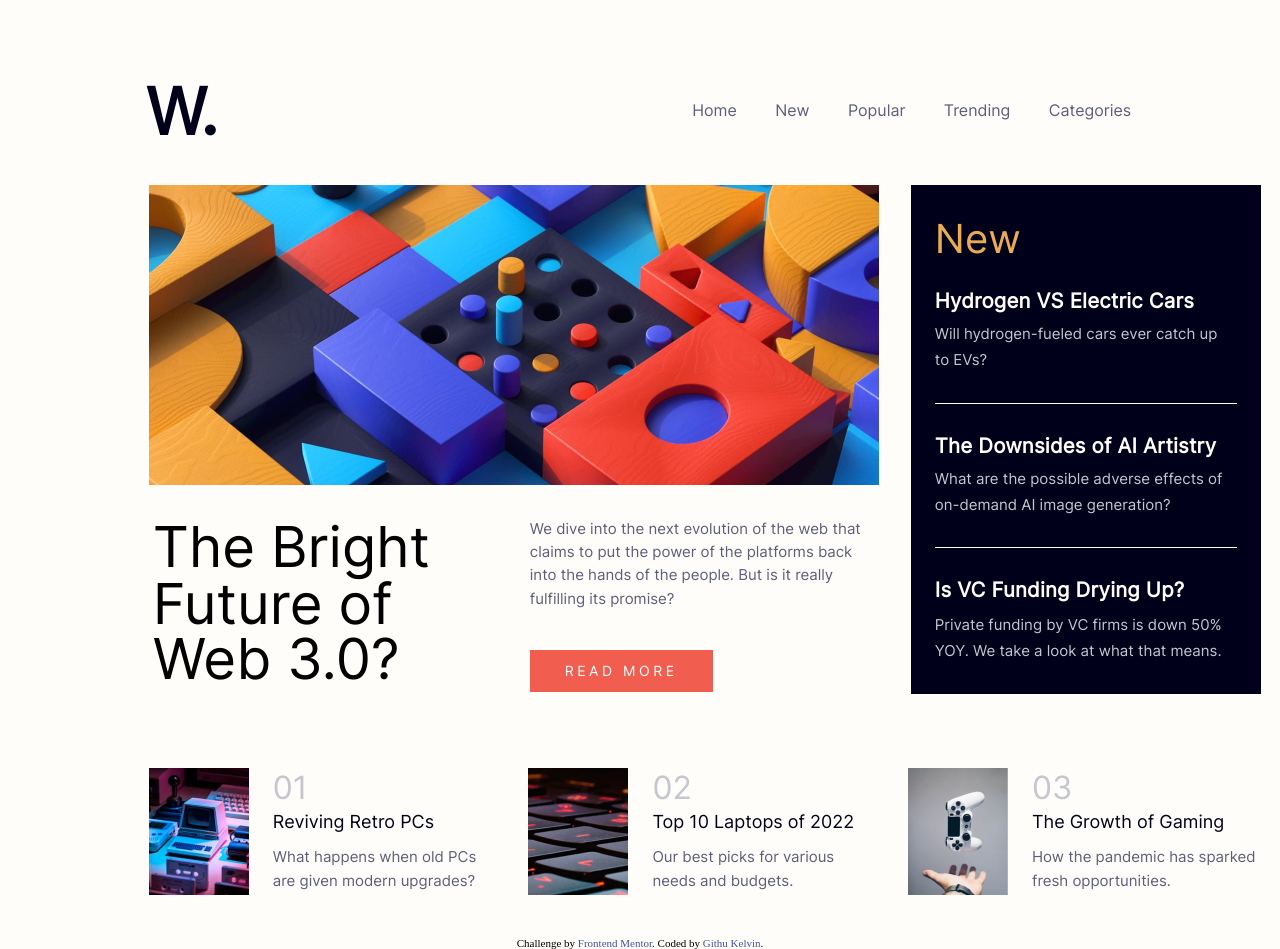
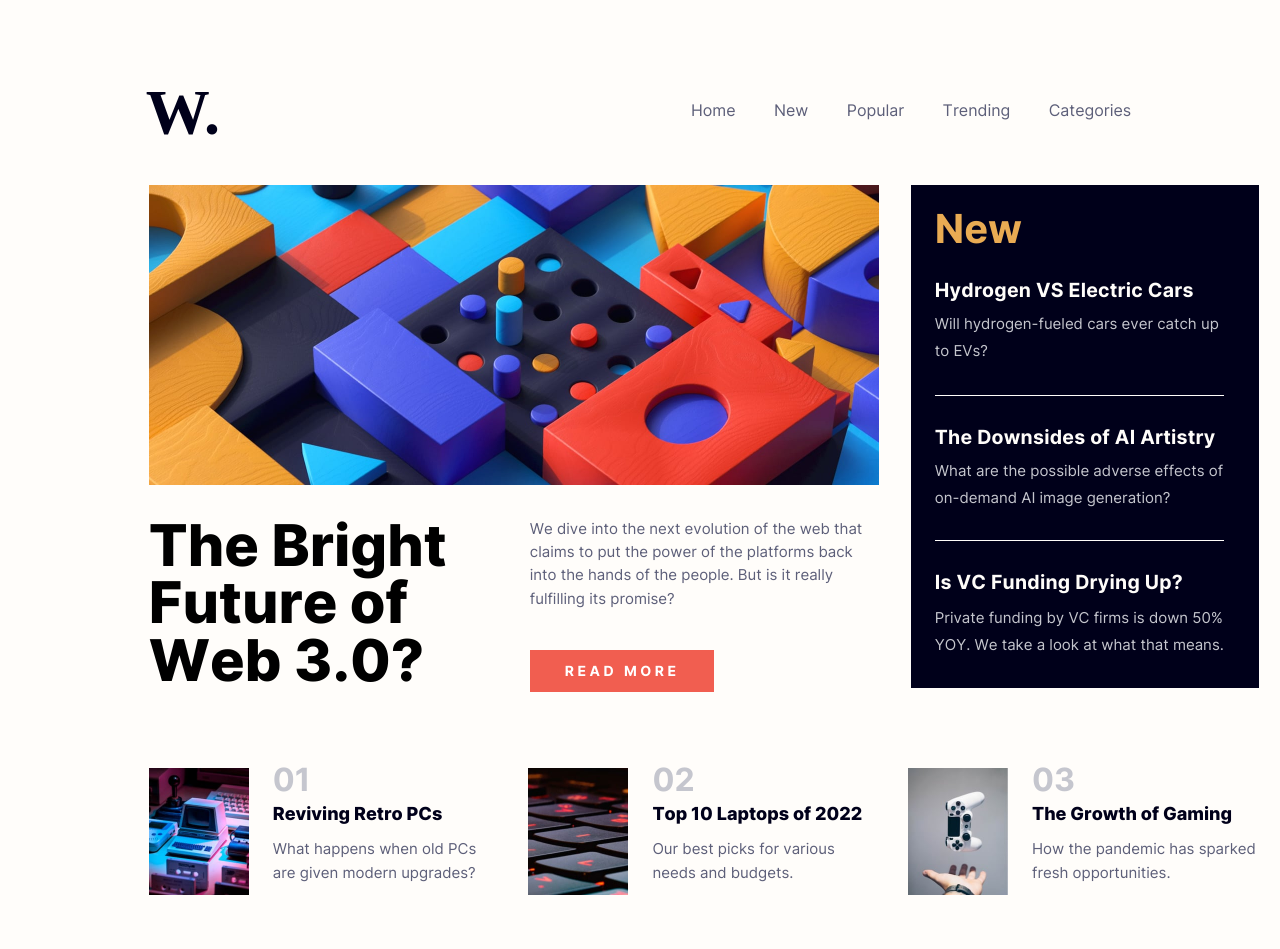
Before and after one commit to githukelvin/news-homepage, a plain HTML site: page index.html in a window 1280 px wide. Drawn offline with Linux system fonts and the light colour scheme; a web font is replaced by a local one.

Commit message:
small tweaks

```diff
--- a/index.html
+++ b/index.html
@@ -5,6 +5,8 @@
   <meta name="viewport" content="width=device-width, initial-scale=1.0"> <!-- displays site properly based on user's device -->
 
   <link rel="icon" type="image/png" sizes="32x32" href="./assets/images/favicon-32x32.png">
+  <!-- fonts  links -->
+  <link rel="preload" href="MyFontRegular.woff2" as="font" type="font/woff2" crossorigin>
 
   <title>Frontend Mentor | News homepage</title>
 
@@ -82,7 +84,7 @@
          <div class="card__info">
           <h1>01</h1>
           <h2><a href="">Reviving Retro PCs</a></h2>
-          <p>What happens when old PCs <br> are given modern upgrades?</p>
+          <p>What happens when old PCs  are given modern upgrades?</p>
          </div>
         </div>
         <!-- duplicate it 3 more times -->
@@ -111,10 +113,10 @@
             </div>
     </div>
   </main>
-  <div class="attribution">
+  <!-- <div class="attribution">
     Challenge by <a href="https://www.frontendmentor.io?ref=challenge" target="_blank">Frontend Mentor</a>.
     Coded by <a href="https://twitter.com/KelvinGithu">Githu  Kelvin</a>.
-  </div>
+  </div> -->
   <script src="./index.js"></script>
 </body>
 </html>
--- a/scss/main.scss
+++ b/scss/main.scss
@@ -6,7 +6,12 @@
 // first we give our main divs different colors
 //we start with layouting format
 // we will create a mixin
-
+main{
+    @include responsiveness(375px){
+        width: min-content;
+        overflow-x: hidden;
+    }
+}
 .top{
     @include display;
     grid-template-columns: 730px 350px;
@@ -22,6 +27,7 @@
         display:flex ;
         flex-direction: column;
         margin-bottom: 3em;
+        width: fit-content;
 
         .img{
             height:300px ;
@@ -30,6 +36,7 @@
             background-position: center;
             background-repeat: no-repeat;
             @include responsiveness(375px){
+            width: 95%;
             background-image: url("../assets/images/image-web-3-mobile.jpg");
             }
 
@@ -43,17 +50,16 @@
                 flex-direction: column;
             }
             .text{
-                font-family: Inter-Extrabold;
+                font-family: 'Inter-Extrabold';
                 width: 50%;
                 font-size: 1.8em;
                 line-height: 1;
-                transform: scale(.97888);
                 @include responsiveness(375px) {
                     width: 100%;
                 }
             }
             .details{
-                font-family: Inter-regular;
+                font-family: 'Inter-regular';
                 width:50%;
                 line-height: 1.55;
                 font-size: 15px;
@@ -72,7 +78,7 @@
                     font-size: 14px;
                     letter-spacing: 3.5px;
                     text-transform: uppercase;
-                    font-family: Inter-bold;
+                    font-family:'Inter-bold';
 
                     &:hover{
                         background: $Verydarkblue;
@@ -88,15 +94,14 @@
         display: flex;
         flex-direction: column;
         gap: 1.2em;
-        padding:1.8em 1.5em ;
+        padding:1.2em 1.5em ;
+        width: fit-content;
+        padding-right: 2.2em;
         .new{
             color: $Softrange;
-            font-family: Inter-bold;
+            font-family:'Inter-bold';
             font-size: 2.5em;
             margin-bottom: .3em;
-        }
-        .right:nth-child(4){
-            border: 0;
         }
        .cards{
             display: flex;
@@ -108,8 +113,8 @@
                 border-bottom: 1px solid $Off-white;
 
                 h1 {
-                    font-family: Inter-regular;
-                    font-size: 1.27em;
+                    font-family: 'Inter-bold';
+                    font-size: 1.22em;
                     letter-spacing: .234px;
                     line-height: 1;
                     margin-bottom: .5em;
@@ -129,8 +134,8 @@
 
                 p {
                     color: $Grayishblue;
-                    font-family: Inter-regular;
-                    line-height: 1.7;
+                    font-family:'Inter-regular';
+                    line-height: 1.8;
                     font-size: 15px;
                     @include responsiveness(375px) {
                         line-height: 1.7;
@@ -145,11 +150,11 @@
             }
             .mid{
                 margin-top: -.4em;
-                padding-bottom: 1.85em;
+                padding-bottom:1.78em;
             }
             .last{
                 margin-top: -.4em;
-                padding-bottom: .1em;
+                padding-bottom: .7em;
                 h1{
                     margin-bottom: .6em;
                 }
@@ -160,6 +165,7 @@
 }
 .bottom{
     @include display;
+    padding-bottom: 3em;
     grid-template-columns: repeat(3,.5fr);
     @include responsiveness(375px){
         grid-template-columns: 1fr;
@@ -171,7 +177,11 @@
     .card{
         display: grid;
         grid-template-columns: 100px 230px;
-        gap: 1.5em;
+       gap: 1.5em;
+        @include responsiveness(375px) {
+            grid-template-columns: 100px auto;
+            gap: 1em;
+        }
 
 
     &__image {
@@ -184,9 +194,10 @@
             }
         }
         &__info{
+            margin-top: -8px;
             h1{
                 color:$Grayishblue;
-                font-family: Inter-bold;
+                font-family: 'Inter-bold';
 
 
 
@@ -194,10 +205,13 @@
             }
             h2 a{
                 color:$Verydarkblue;
-                font-family: Inter-bold;
+                font-family: 'Inter-Extrabold';
                 font-size: 18px;
                 margin-top: .3em;
                 padding-bottom: 1em;
+                @include responsiveness(375px) {
+                    font-size: 15px;
+                }
                 &:hover {
                         color: $Softred;
                     }
@@ -206,8 +220,11 @@
                 padding-top: .7em;
                 font-size: 15px;
                 color:$Darkgrayishblue;
-                font-family: Inter-regular;
+                font-family: 'Inter-regular';
                 line-height: 1.6;
+                @include responsiveness(375px) {
+                    font-size: 14px;
+                }
             }
         }
     }
--- a/scss/partials/_config.scss
+++ b/scss/partials/_config.scss
@@ -20,6 +20,11 @@ body {
 //    Just use max-width
     // We can use  this or  we achieve the same
     margin-inline:auto;
+    @include responsiveness(375px) {
+        max-width: 100%;
+        width: 100%;
+        margin-inline: auto;
+}
 }
 // lets use a global variable
 .all{
@@ -31,6 +36,6 @@ body {
     @include responsiveness(375px) {
         padding-inline: 0;
         width: 94%;
-    margin-inline: auto;
+        margin-inline: auto;
         }
 }
--- a/scss/partials/_fonts.scss
+++ b/scss/partials/_fonts.scss
@@ -1,34 +1,52 @@
-// The use of this file is to create font-face  as the font are downloaded
+// // The use of this file is to create font-face  as the font are downloaded
+// @font-face {
+//     // bold
+//     font-family: Inter-bold;
+//         src: url(assets/fonts/static/Inter-Bold.ttf) format('truetype');
+
+// }
+// @font-face {
+// // The extraBold
+//     font-family: Inter-Extrabold;
+//     src: url(assets/fonts/static/Inter-ExtraBold.ttf) format('truetype');
+
+// }
+// @font-face {
+//     // importing the regular font
+//         font-family: Inter-regular;
+//         src: url(assets/fonts/static/Inter-regular.ttf) format('truetype');
+// }
+// @font-face {
+//     // importing the regular font
+//     font-family: Merri;
+//     src: url(assets/fonts/static/Merriweather-Black.ttf) format('truetype');
+// }
+// lets see if we can use them  to test we willuse the extarBold
+
+
 @font-face {
-    // bold
-    font-family: Inter-bold;
-            src: url('../assets/fonts/inter-variablefont_slntwght-webfont.woff2') format('woff2'),
-                    url('../assets/fonts/inter-variablefont_slntwght-webfont.woff') format('woff');
-                    font-weight: 800;
-                        font-style: normal;
+    font-family: 'Inter-bold';
+    src: url('../assets/fonts/static/MyFontBold.woff2') format('woff2'),
+        url('../assets/fonts/static/MyFontBold.woff') format('woff');
+    font-weight: 700;
+    font-style: normal;
+    font-display: swap;
+}
 
+@font-face {
+    font-family: 'Inter-Extrabold';
+    src: url('../assets/fonts/static/MyFontExtraBold.woff2') format('woff2'),
+        url('../assets/fonts/static/MyFontExtraBold.woff') format('woff');
+    font-weight: 800;
+    font-style: normal;
+    font-display: swap;
 }
+
 @font-face {
-// The extraBold
-    font-family: Inter-Extrabold;
-        src: url('../assets/fonts/inter-variablefont_slntwght-webfont.woff2') format('woff2-variations'),
-                url('../assets/fonts/inter-variablefont_slntwght-webfont.woff') format('woff');
-                font-weight: 900;
-                    font-style: normal;
-
+    font-family: 'Inter-regular';
+    src: url('../assets/fonts/static/MyFontRegular.woff2') format('woff2'),
+        url('../assets/fonts/static/MyFontRegular.woff') format('woff');
+    font-weight: 400;
+    font-style: normal;
+    font-display: swap;
 }
-@font-face {
-    // importing the regular font
-        font-family: Inter-regular;
-            src: url('../assets/fonts/inter-variablefont_slntwght-webfont.woff2') format('woff2'),
-                    url('../assets/fonts/inter-variablefont_slntwght-webfont.woff') format('woff');
-            font-weight: 400;
-            font-style: normal;
-}
-@font-face {
-    // importing the regular font
-    font-family: Merri;
-        src: url('../assets/fonts/inter-variablefont_slntwght-webfont.woff2') format('woff2'),
-                url('../assets/fonts/inter-variablefont_slntwght-webfont.woff') format('woff');
-}
-// lets see if we can use them  to test we willuse the extarBold
--- a/scss/partials/_navBar.scss
+++ b/scss/partials/_navBar.scss
@@ -14,6 +14,7 @@
         flex-direction: row;
         align-items: center;
         height: 80px;
+    width: 85%;
         }
 
     .logo{
```
Also changed, not shown: assets/fonts/Inter-VariableFont_slnt,wght.ttf (deleted), assets/fonts/inter-variablefont_slntwght-webfont.woff (deleted), assets/fonts/inter-variablefont_slntwght-webfont.woff2 (deleted), assets/fonts/static/Inter-Bold.ttf (deleted), assets/fonts/static/Inter-ExtraBold.ttf (deleted), assets/fonts/static/Inter-Regular.ttf (deleted), assets/fonts/static/MyFontBold.woff (added), assets/fonts/static/MyFontBold.woff2 (added), assets/fonts/static/MyFontExtraBold.woff (added), assets/fonts/static/MyFontExtraBold.woff2 (added), assets/fonts/static/MyFontRegular.woff (added), assets/fonts/static/MyFontRegular.woff2 (added), css/main.css, 1 other file.
